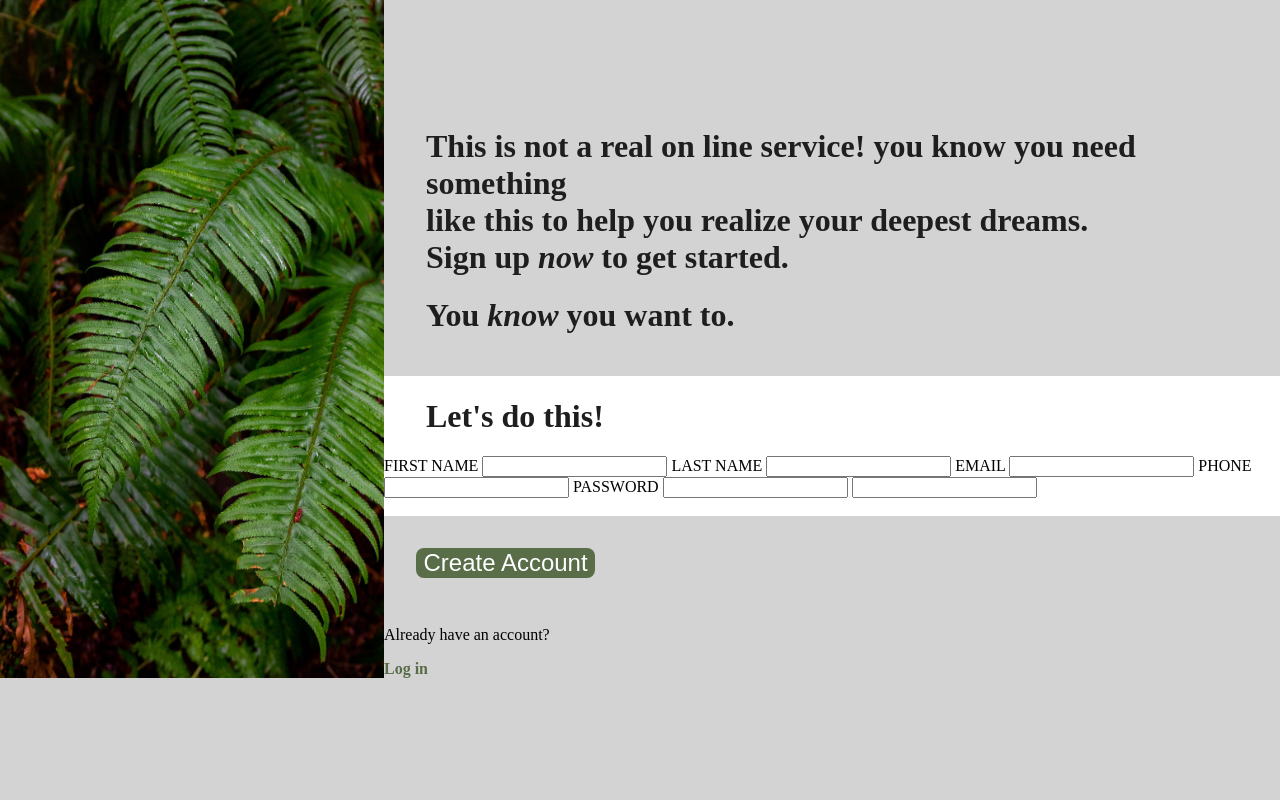
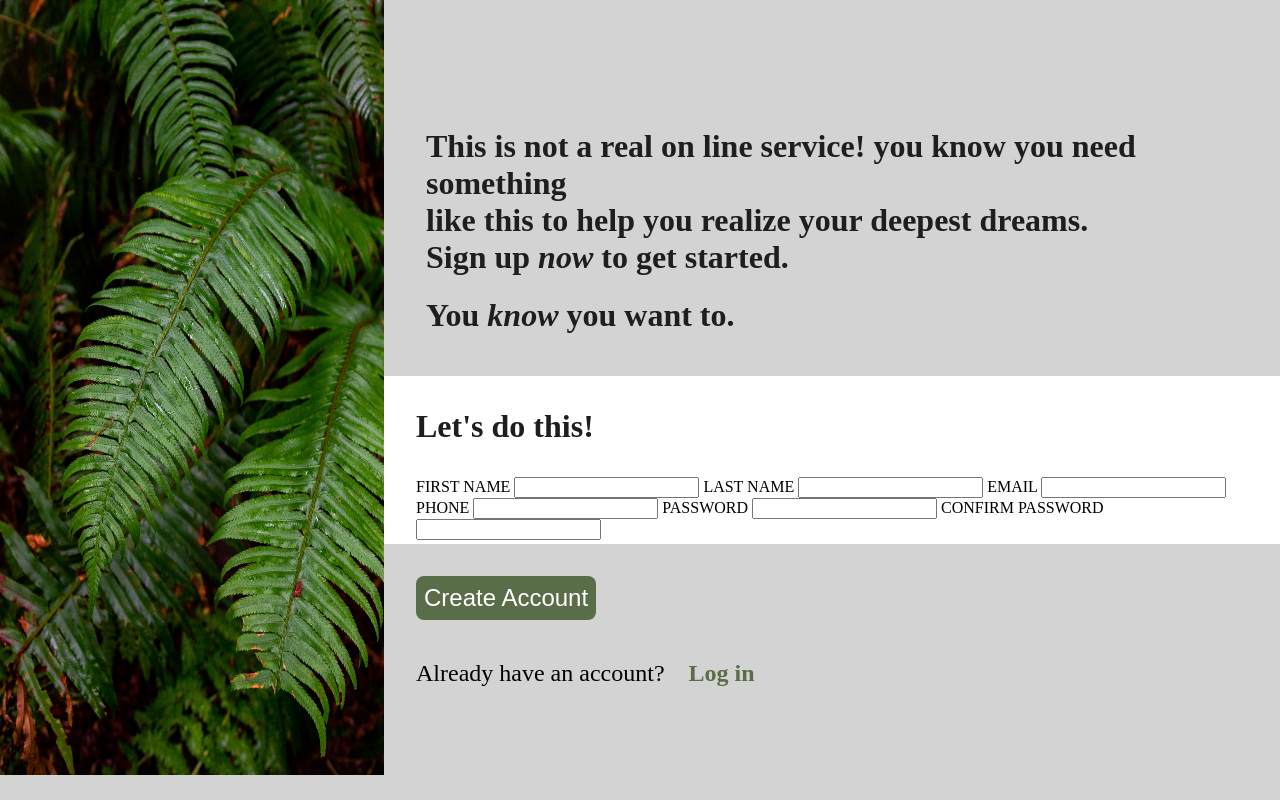
Before and after one commit to tavecode/Test-Form, a plain HTML site: page index.html in a window 1280 px wide. Drawn offline with Linux system fonts and the light colour scheme.

Commit message:
move form heading, layout changes

```diff
--- a/index.html
+++ b/index.html
@@ -14,8 +14,8 @@
             like this to help you realize your deepest dreams.<br>
             Sign up <em>now</em> to get started.<br></h1>
         <h1 class="line2">You <em>know</em> you want to.</h1>
+        <h1 class="line3">Let's do this!</h1>
         <div class="formbody">
-            <h1>Let's do this!</h1>
             <label for="firstname">FIRST NAME</label>
             <input type="text" name="firstname" id="firstname">
 
@@ -31,7 +31,7 @@
             <label for="password">PASSWORD</label>
             <input type="password" name="password" id="password">
 
-            <label for="confirmpw"></label>
+            <label for="confirmpw">CONFIRM PASSWORD</label>
             <input type="password" name="confirmpw" id="confirmpw">
         </div>
         <button class="createacc" type="submit">Create Account</button>
--- a/styles.css
+++ b/styles.css
@@ -34,12 +34,16 @@ form {
     flex-direction: column;
 }
 
-form
-
+.line3 {
+    background: white;
+    margin: 0;
+    padding: 1em;
+}
 
 .formbody {
     background-color: white;
     height: 40%;
+    padding-left: 32px;
 
 }
 
@@ -52,16 +56,30 @@ form
 .createacc {
     background-color: var(--green-buttons);
     color: white;
-    width: 20%;
-    margin: 32px;
+    width: fit-content;
+    padding: 8px;
+   /* width: 20%;*/
+    margin-top: 32px;
+    margin-left: 32px;
     font-size: 24px;
     border-radius: 8px;
     border: none;
     height: 2em;
 }
 
+.bottomtxt {
+    display: flex;
+    margin: 16px 16px 64px 32px;
+    font-size: 24px;
+}
+
 a {
     text-decoration: none;
     font-weight: 900;
     color: var(--green-buttons);
+    margin: 1em;
 }
+
+.label, .input {
+    flex-basis: 50%;
+}
```
